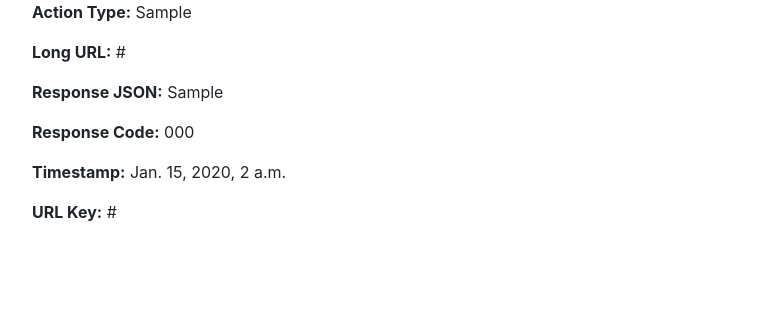
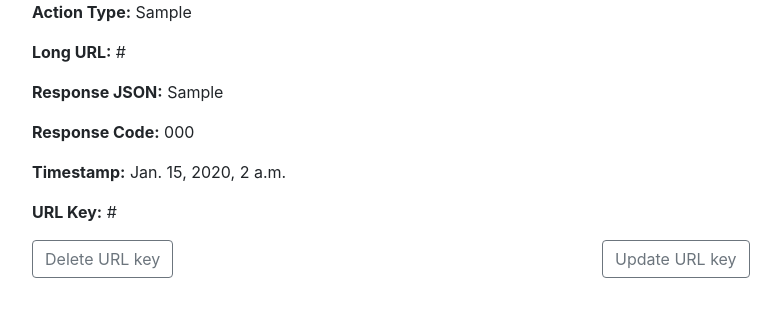
Before and after one commit to rtlee9/inventory_qr, a Django app: template url/templates/url/urlaction_detail.html in a window 1280 px wide. Shown: the part 80-397 px from the top of the page, without its empty margins (53-834 px from the left). Run offline with Django 4.2, Linux system fonts and the light colour scheme; the template is opened without the code that fills it: most values are stand-ins (such as "Sample title", 1, 10 or a date in 2020); data that the repository does not hold is empty; some libraries are stand-ins or nearby versions.

Commit message:
Add delete and update buttons to details view

```diff
--- a/url/templates/url/urlaction_detail.html
+++ b/url/templates/url/urlaction_detail.html
@@ -13,5 +13,15 @@
             <p><strong>URL Key:</strong> {{ object.url_key }}</p>
         </div>
     </div>
+    {% if object.action_type != "delete" %}
+    <div class="row">
+        <div class="col-sm">
+            <a href="{% url 'create' %}?url_key={{ object.url_key }}&action_type=delete" class="btn btn-outline-secondary my-2 my-sm-0">Delete URL key</a>
+        </div>
+        <div class="col-sm">
+            <a href="{% url 'create' %}?url_key={{ object.url_key }}&action_type=update" class="btn btn-outline-secondary my-2 my-sm-0">Update URL key</a>
+        </div>
+    </div>
+    {% endif %}
 </div>
 {% endblock %}
```
Also changed, not shown: url/views.py (+11 -6 lines).
